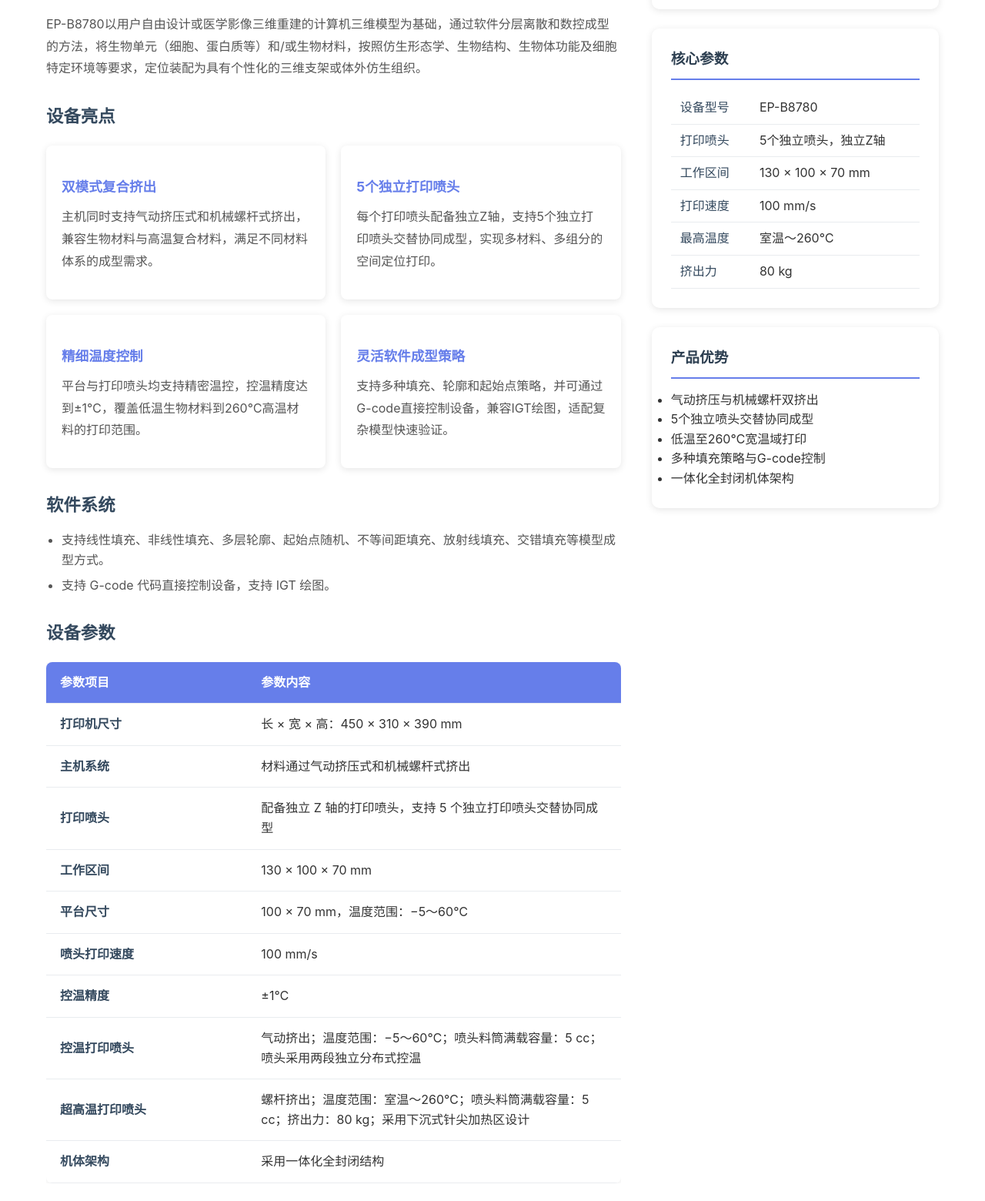
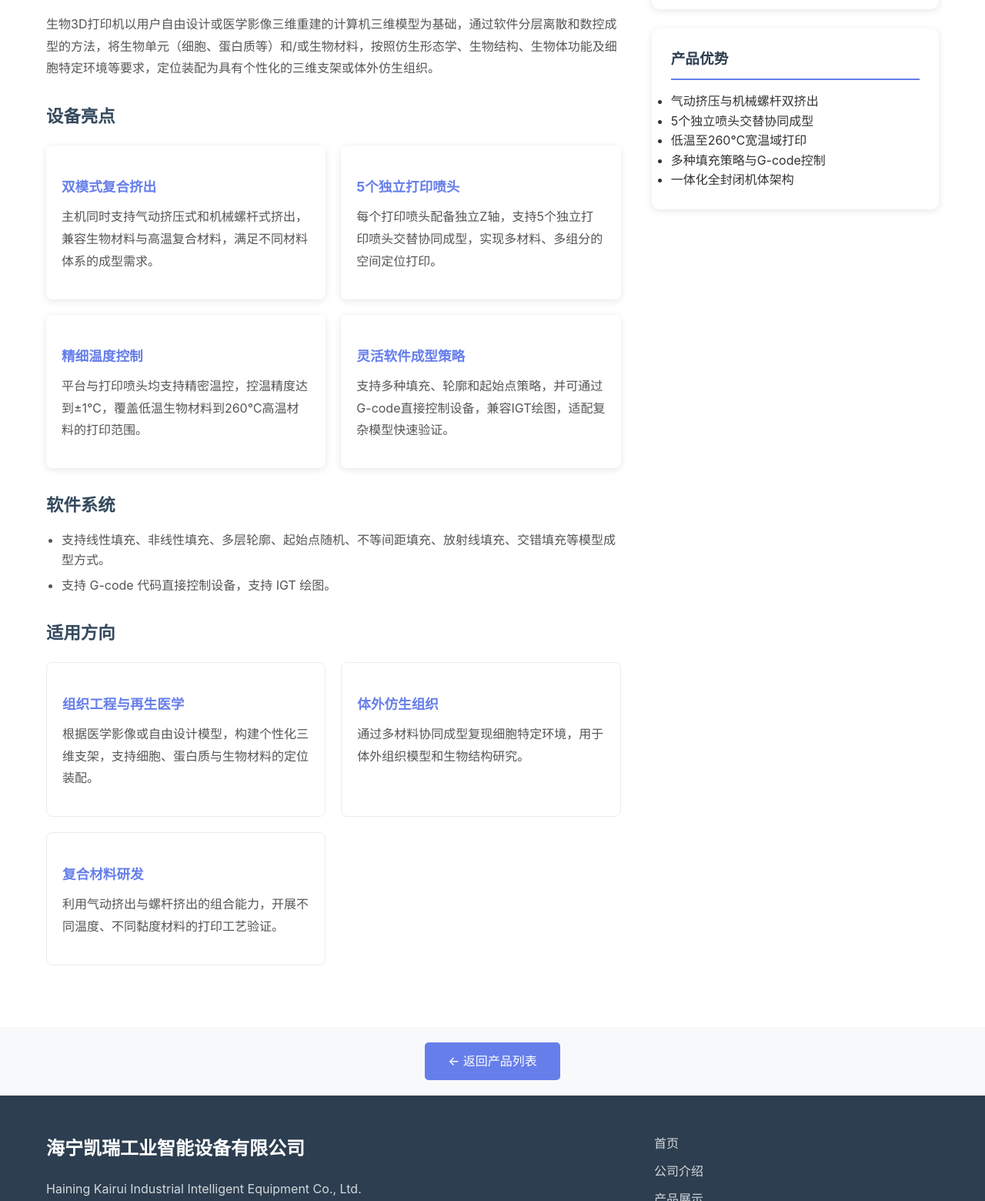
Before and after one commit to NightGreyMoon/kkk, a website: page src/product-ep-b8780.html in a window 1280 px wide. Shown: the part 849-2409 px from the top of the page at 77% size. Drawn offline with Linux system fonts and the light colour scheme.

Commit message:
Update product details for EP-B8780 to reflect new branding as "生物3D打印机"

```diff
--- a/src/product-ep-b8780.html
+++ b/src/product-ep-b8780.html
@@ -3,9 +3,9 @@
 <head>
     <meta charset="UTF-8">
     <meta name="viewport" content="width=device-width, initial-scale=1.0">
-    <title>多功能复合材料 3D 打印系统 EP-B8780 - 海宁凯瑞工业智能设备有限公司</title>
-    <meta name="description" content="EP-B8780多功能复合材料3D打印系统，支持气动挤压式和机械螺杆式挤出，配备5个独立打印喷头，面向个性化三维支架和体外仿生组织构建。">
-    <meta name="keywords" content="EP-B8780,复合材料3D打印系统,生物3D打印,多喷头打印,组织工程,仿生组织">
+    <title>生物3D打印机 - 海宁凯瑞工业智能设备有限公司</title>
+    <meta name="description" content="生物3D打印机支持气动挤压式和机械螺杆式挤出，配备5个独立打印喷头，面向个性化三维支架和体外仿生组织构建。">
+    <meta name="keywords" content="生物3D打印机,生物打印,多喷头打印,组织工程,仿生组织">
     <link rel="stylesheet" href="style.css">
 </head>
 <body>
@@ -28,14 +28,14 @@
 
     <div class="breadcrumb">
         <div class="container">
-            <a href="index.html">首页</a> / <a href="index.html#products">产品展示</a> / <span>多功能复合材料 3D 打印系统 EP-B8780</span>
+            <a href="index.html">首页</a> / <a href="index.html#products">产品展示</a> / <span>生物3D打印机</span>
         </div>
     </div>
 
     <section class="product-detail">
         <div class="container">
             <div class="product-header">
-                <h1>多功能复合材料 3D 打印系统 EP-B8780</h1>
+                <h1>生物3D打印机</h1>
                 <p class="product-subtitle">多材料、多喷头协同成型，打造个性化三维支架与体外仿生组织</p>
             </div>
 
@@ -43,13 +43,13 @@
                 <div class="product-main">
                     <div class="product-image-section">
                         <div class="main-image contain-image">
-                            <img src="images/3Dprinter.png" alt="多功能复合材料3D打印系统 EP-B8780">
+                            <img src="images/3Dprinter.png" alt="生物3D打印机">
                         </div>
                     </div>
 
                     <div class="product-info">
                         <h2>设备用途</h2>
-                        <p>EP-B8780以用户自由设计或医学影像三维重建的计算机三维模型为基础，通过软件分层离散和数控成型的方法，将生物单元（细胞、蛋白质等）和/或生物材料，按照仿生形态学、生物结构、生物体功能及细胞特定环境等要求，定位装配为具有个性化的三维支架或体外仿生组织。</p>
+                        <p>生物3D打印机以用户自由设计或医学影像三维重建的计算机三维模型为基础，通过软件分层离散和数控成型的方法，将生物单元（细胞、蛋白质等）和/或生物材料，按照仿生形态学、生物结构、生物体功能及细胞特定环境等要求，定位装配为具有个性化的三维支架或体外仿生组织。</p>
 
                         <h3>设备亮点</h3>
                         <div class="technical-features">
@@ -77,23 +77,6 @@
                             <li>支持 G-code 代码直接控制设备，支持 IGT 绘图。</li>
                         </ul>
 
-                        <h3>设备参数</h3>
-                        <div class="parameter-table">
-                            <table>
-                                <tr><th>参数项目</th><th>参数内容</th></tr>
-                                <tr><td>打印机尺寸</td><td>长 × 宽 × 高：450 × 310 × 390 mm</td></tr>
-                                <tr><td>主机系统</td><td>材料通过气动挤压式和机械螺杆式挤出</td></tr>
-                                <tr><td>打印喷头</td><td>配备独立 Z 轴的打印喷头，支持 5 个独立打印喷头交替协同成型</td></tr>
-                                <tr><td>工作区间</td><td>130 × 100 × 70 mm</td></tr>
-                                <tr><td>平台尺寸</td><td>100 × 70 mm，温度范围：−5～60℃</td></tr>
-                                <tr><td>喷头打印速度</td><td>100 mm/s</td></tr>
-                                <tr><td>控温精度</td><td>±1℃</td></tr>
-                                <tr><td>控温打印喷头</td><td>气动挤出；温度范围：−5～60℃；喷头料筒满载容量：5 cc；喷头采用两段独立分布式控温</td></tr>
-                                <tr><td>超高温打印喷头</td><td>螺杆挤出；温度范围：室温～260℃；喷头料筒满载容量：5 cc；挤出力：80 kg；采用下沉式针尖加热区设计</td></tr>
-                                <tr><td>机体架构</td><td>采用一体化全封闭结构</td></tr>
-                            </table>
-                        </div>
-
                         <h3>适用方向</h3>
                         <div class="applications">
                             <div class="application-item"><h4>组织工程与再生医学</h4><p>根据医学影像或自由设计模型，构建个性化三维支架，支持细胞、蛋白质与生物材料的定位装配。</p></div>
@@ -119,18 +102,6 @@
                         <div class="related-item"><a href="product-bio-3d-printer.html">高精度生物3D打印机 EP-B8880</a></div>
                         <div class="related-item"><a href="product-mct001.html">生物构造成像分析系统 MCT001</a></div>
                         <div class="related-item"><a href="product-auto-organoid.html">类器官自动化工作站 KR-AutoOrg</a></div>
-                    </div>
-
-                    <div class="specifications">
-                        <h3>核心参数</h3>
-                        <table>
-                            <tr><td>设备型号</td><td>EP-B8780</td></tr>
-                            <tr><td>打印喷头</td><td>5个独立喷头，独立Z轴</td></tr>
-                            <tr><td>工作区间</td><td>130 × 100 × 70 mm</td></tr>
-                            <tr><td>打印速度</td><td>100 mm/s</td></tr>
-                            <tr><td>最高温度</td><td>室温～260℃</td></tr>
-                            <tr><td>挤出力</td><td>80 kg</td></tr>
-                        </table>
                     </div>
 
                     <div class="advantages">
```
Also changed, not shown: src/index.html (+3 -3 lines).
